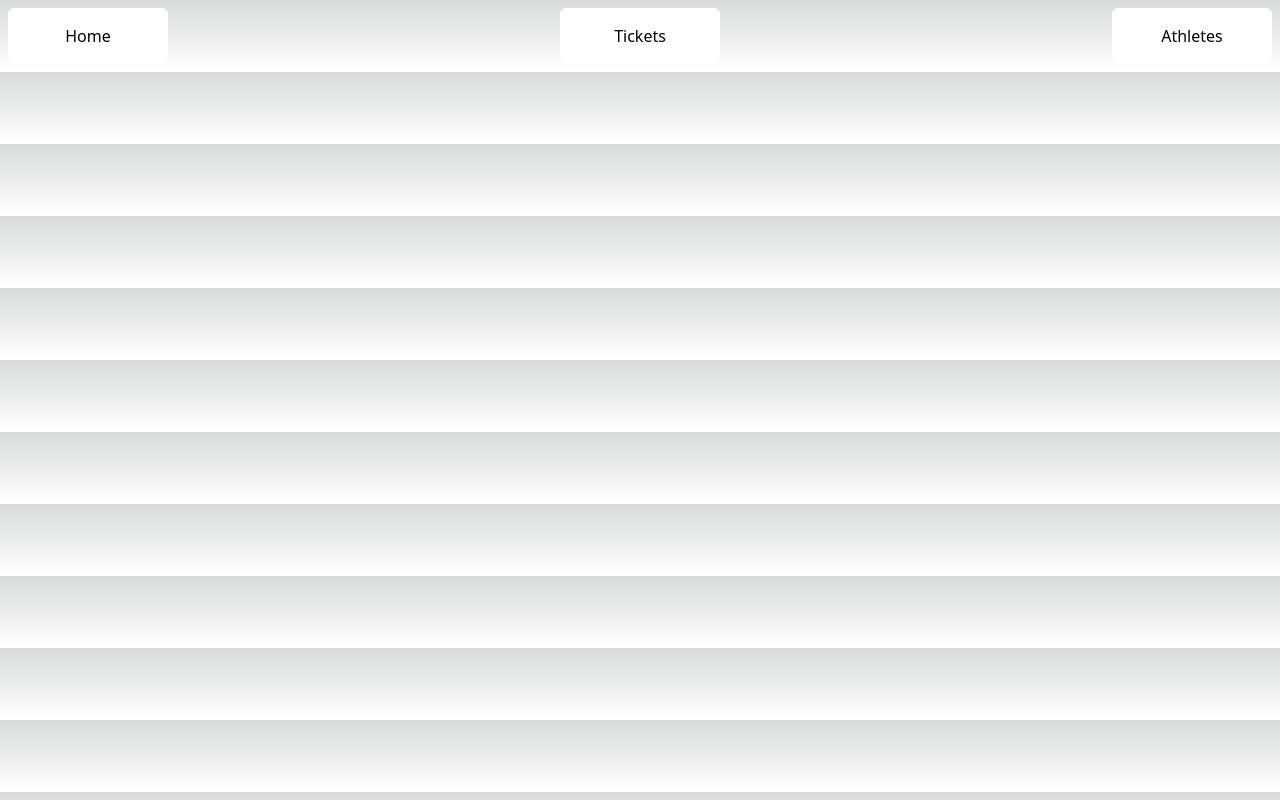
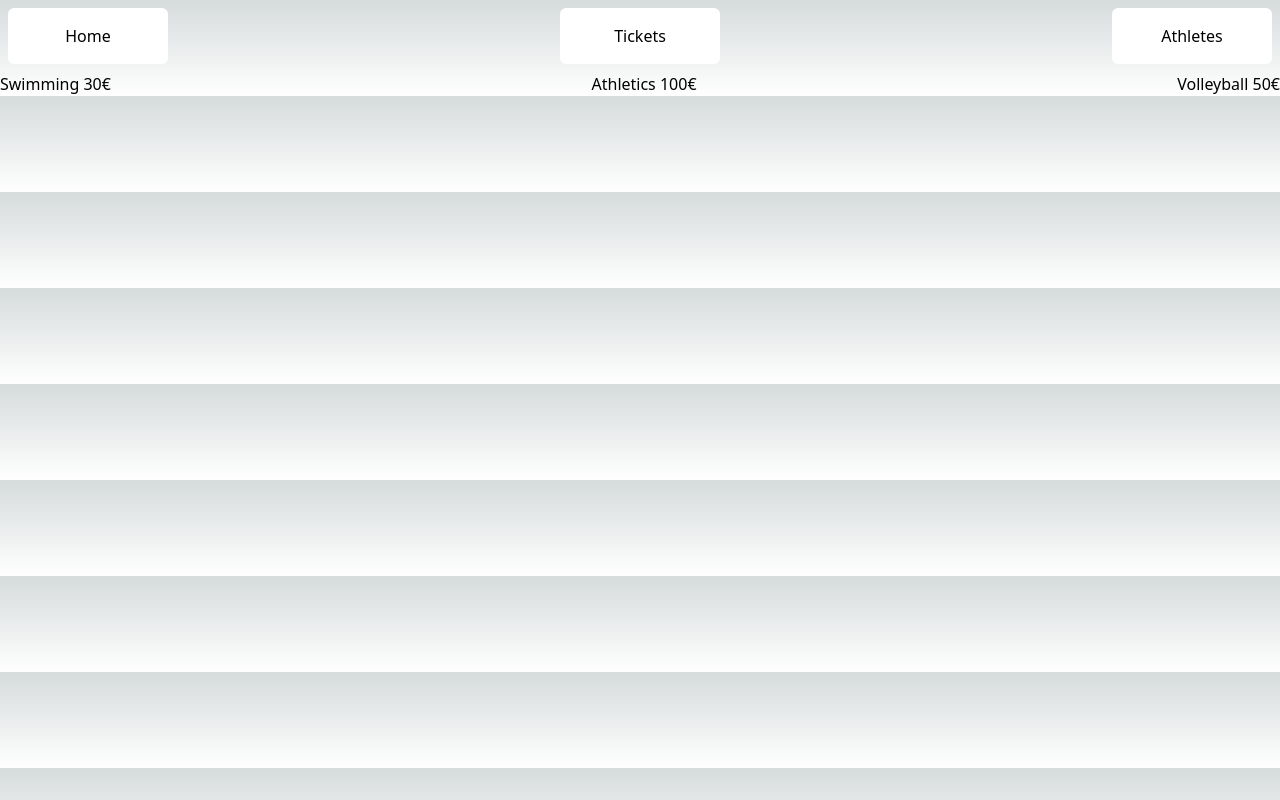
Before and after one commit to jlouard/dojo-next-routing, a Next.js app: page /tickets in a window 1280 px wide. Built offline with nearby package versions, Linux system fonts and the light colour scheme.

Commit message:
fix(tickets): solve exercice
1

```diff
--- a/app/tickets/page.tsx
+++ b/app/tickets/page.tsx
@@ -1,7 +1,9 @@
+import { Tickets } from "../_components/Tickets";
+
 export default function Page() {
    return  (
       <div className="flex flex-col flex-1 items-center">
-
+         <Tickets />
       </div>
    )
 }
```
